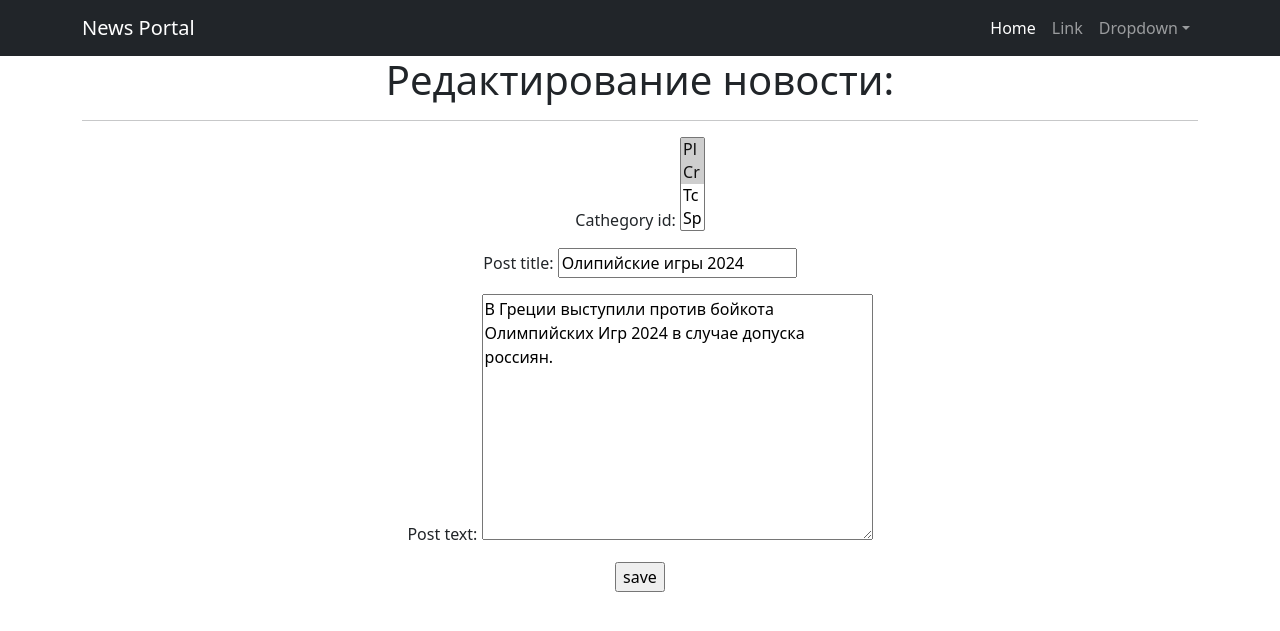
After one commit to Yagub200012/News_Portal, a Django app: page /news/1/edit in a window 1280 px wide. The commit adds this page. Shown: the top 631 px of the page. Run offline with Django 4.2, Linux system fonts and the light colour scheme; data comes from the database, SQL or seed files in the repository; both versions use the stored data as it was after the commit; some libraries are stand-ins or nearby versions.

Commit message:
add and update some files

```diff
--- /dev/null
+++ b/newspaper/news/forms.py
@@ -0,0 +1,8 @@
+from django import forms
+from .models import Post
+
+
+class PostForm(forms.ModelForm):
+    class Meta:
+        model = Post
+        fields = ['cathegory_id', 'post_title', 'post_text']
--- a/newspaper/news/models.py
+++ b/newspaper/news/models.py
@@ -1,23 +1,26 @@
 from django.db import models
 from django.contrib.auth.models import User
+from django.urls import reverse
+
 
 # Create your models here.
 
 class Author(models.Model):
     user_id = models.OneToOneField(User, on_delete=models.CASCADE)
-    auth_rating = models.IntegerField(default = 1)
+    auth_rating = models.IntegerField(default=1)
 
     def update_raiting(self):
-        a1 , b1 , c1 = 0, 0, 0
-        for x in list(Post.objects.filter(author_id = self).values('post_rating')):
+        a1, b1, c1 = 0, 0, 0
+        for x in list(Post.objects.filter(author_id=self).values('post_rating')):
             a1 += x['post_rating']
-        for x in list(Comment.objects.filter(user_id = self.user_id).values('comm_rating')):
+        for x in list(Comment.objects.filter(user_id=self.user_id).values('comm_rating')):
             b1 += x['comm_rating']
-        for x in list(Post.objects.filter(author_id = self)):
-            for y in list(Comment.objects.filter(post_id = x).values('comm_rating')):
+        for x in list(Post.objects.filter(author_id=self)):
+            for y in list(Comment.objects.filter(post_id=x).values('comm_rating')):
                 c1 += y['comm_rating']
-        self.auth_rating = 3*a1 + b1 + c1
+        self.auth_rating = 3 * a1 + b1 + c1
         self.save()
+
 
 policy = 'PL'
 crime = 'CR'
@@ -39,17 +42,22 @@ CATEGORIES = [(policy, 'Политика'),
 class Category(models.Model):
     categ_name = models.CharField(max_length=2, choices=CATEGORIES, null=False)
 
+    def __str__(self):
+        return self.categ_name.title()
+
+
 article = 'AR'
 news = 'NW'
 
-STATIA_NOVOST = [(article,'статья'),
-                 (news,'новость')]
+STATIA_NOVOST = [(article, 'статья'),
+                 (news, 'новость')]
+
 
 class Post(models.Model):
     author_id = models.ForeignKey(Author, on_delete=models.CASCADE)
     cathegory_id = models.ManyToManyField(Category, through='PostCategory')
     post_format = models.TextField(max_length=2, choices=STATIA_NOVOST, null=False)
-    post_datetime = models.DateTimeField(auto_now_add = True)
+    post_datetime = models.DateTimeField(auto_now_add=True)
     post_title = models.CharField(null=False, max_length=80)
     post_text = models.TextField(null=False)
     post_rating = models.IntegerField(default=1)
@@ -71,9 +79,14 @@ class Post(models.Model):
     def __str__(self):
         return f'{self.post_title}: {self.post_text}'
 
-class PostCategory ( models.Model ):
+    def get_absolute_url(self):
+        return reverse('post_detail', args=[str(self.id)])
+
+
+class PostCategory(models.Model):
     post_id = models.ForeignKey(Post, on_delete=models.CASCADE)
     cathegory_id = models.ForeignKey(Category, on_delete=models.CASCADE)
+
 
 class Comment(models.Model):
     post_id = models.ForeignKey(Post, on_delete=models.CASCADE)
--- a/newspaper/news/urls.py
+++ b/newspaper/news/urls.py
@@ -1,7 +1,14 @@
 from django.contrib import admin
 from django.urls import path, include
-from .views import NewsList, NewsDetail
+from .views import NewsList, NewsDetail, NewsCreate, ArticleCreate, PostUpdate, PostDelete
 
 urlpatterns = [
-    path('', NewsList.as_view()),
-    path('<int:pk>', NewsDetail.as_view())]
+    path('posts/', NewsList.as_view(), name='post_list'),
+    path('posts/<int:pk>', NewsDetail.as_view(), name='post_detail'),
+    path('news/create/', NewsCreate.as_view(), name='post_create'),
+    path('articles/create/', ArticleCreate.as_view(), name='post_create'),
+    path('news/<int:pk>/edit', PostUpdate.as_view(), name='post_update'),
+    path('articles/<int:pk>/edit', PostUpdate.as_view(), name='article_update'),
+    path('news/<int:pk>/delete', PostDelete.as_view(), name='news_delete'),
+    path('articles/<int:pk>/delete', PostDelete.as_view(), name='article_delete')
+]
--- a/newspaper/news/views.py
+++ b/newspaper/news/views.py
@@ -1,21 +1,70 @@
 from django.shortcuts import render
-from django.views.generic import ListView, DetailView
+from django.views.generic import ListView, DetailView, DeleteView, CreateView, UpdateView
 from .models import Post
 from datetime import datetime
+from .filters import PostFilter
+from .forms import PostForm
+from django.http import HttpResponseRedirect
+from django.urls import reverse_lazy
+
 
 class NewsList(ListView):
     model = Post
     ordering = '-post_datetime'
     template_name = 'news.html'
     context_object_name = 'news'
+    paginate_by = 10
+
+    def get_queryset(self):
+        queryset = super().get_queryset()
+        self.filterset = PostFilter(self.request.GET, queryset)
+        return self.filterset.qs
+
     def get_context_data(self, **kwargs):
         context = super().get_context_data(**kwargs)
         context['time_now'] = datetime.utcnow()
-        context['next_sale'] = None
+        context['filterset'] = self.filterset
         return context
+
 
 class NewsDetail(DetailView):
     model = Post
     ordering = '-post_datetime'
     template_name = 'new.html'
     context_object_name = 'new'
+
+
+class NewsCreate(CreateView):
+    form_class = PostForm
+    model = Post
+    template_name = 'post_edit.html'
+
+    def form_valid(self, form):
+        new = form.save(commit=False)
+        new.post_format = 'NW'
+        new.author_id_id = 1
+        return super().form_valid(form)
+
+
+class ArticleCreate(CreateView):
+    form_class = PostForm
+    model = Post
+    template_name = 'post_edit.html'
+
+    def form_valid(self, form):
+        new = form.save(commit=False)
+        new.post_format = 'AR'
+        new.author_id_id = 1
+        return super().form_valid(form)
+
+
+class PostUpdate(UpdateView):
+    form_class = PostForm
+    model = Post
+    template_name = 'post_update.html'
+
+
+class PostDelete(DeleteView):
+    model = Post
+    template_name = 'post_delete.html'
+    success_url = reverse_lazy('post_list')
--- a/newspaper/newspaper/urls.py
+++ b/newspaper/newspaper/urls.py
@@ -19,5 +19,5 @@ from django.urls import path, include
 urlpatterns = [
     path('admin/', admin.site.urls),
     path('pages/', include('django.contrib.flatpages.urls')),
-    path('news/', include('news.urls'))
+    path('', include('news.urls'))
 ]
--- a/newspaper/templates/flatpages/default.html
+++ b/newspaper/templates/flatpages/default.html
@@ -19,7 +19,7 @@
         <!-- Responsive navbar-->
         <nav class="navbar navbar-expand-lg navbar-dark bg-dark">
             <div class="container">
-                <a class="navbar-brand" href="#">Start Bootstrap</a>
+                <a class="navbar-brand" href="#">News Portal</a>
                 <button class="navbar-toggler" type="button" data-bs-toggle="collapse" data-bs-target="#navbarSupportedContent" aria-controls="navbarSupportedContent" aria-expanded="false" aria-label="Toggle navigation"><span class="navbar-toggler-icon"></span></button>
                 <div class="collapse navbar-collapse" id="navbarSupportedContent">
                     <ul class="navbar-nav ms-auto mb-2 mb-lg-0">
--- /dev/null
+++ b/newspaper/templates/post_update.html
@@ -0,0 +1,11 @@
+{% extends 'flatpages/default.html' %}
+
+{% block content %}
+<h1>Редактирование новости:</h1>
+<hr>
+<form action="" method="post">
+  {% csrf_token %}
+  {{ form.as_p }}
+  <input type="submit" value="save">
+</form>
+{% endblock content %}
```
Also changed, not shown: newspaper/news/filters.py (added, +13 -0 lines), newspaper/news/templatetags/custom_tags.py (added, +11 -0 lines), newspaper/newspaper/settings.py (+2 -6 lines), newspaper/templates/news.html (+32 -0 lines), newspaper/templates/post_delete.html (added, +11 -0 lines), newspaper/templates/post_edit.html (added, +11 -0 lines), newspaper/db.sqlite3, newspaper/news/migrations/0001_initial.py.
